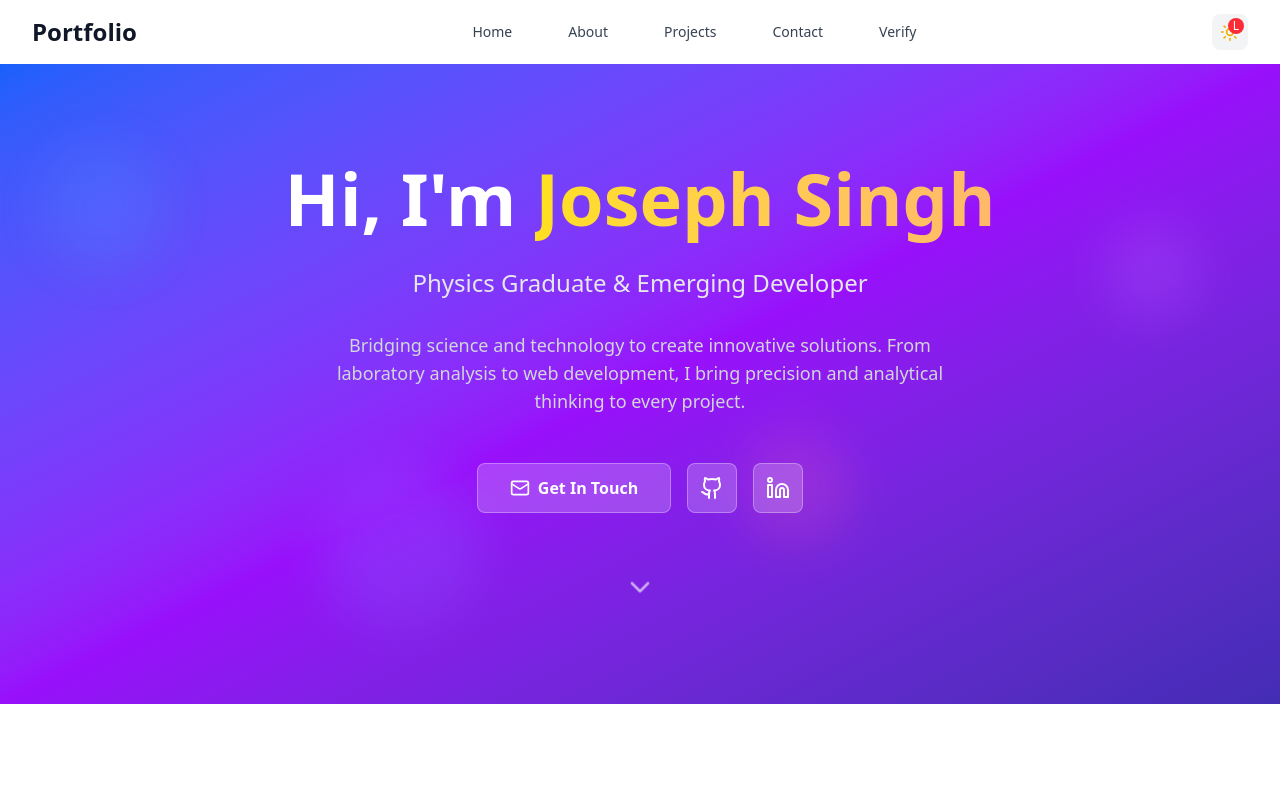
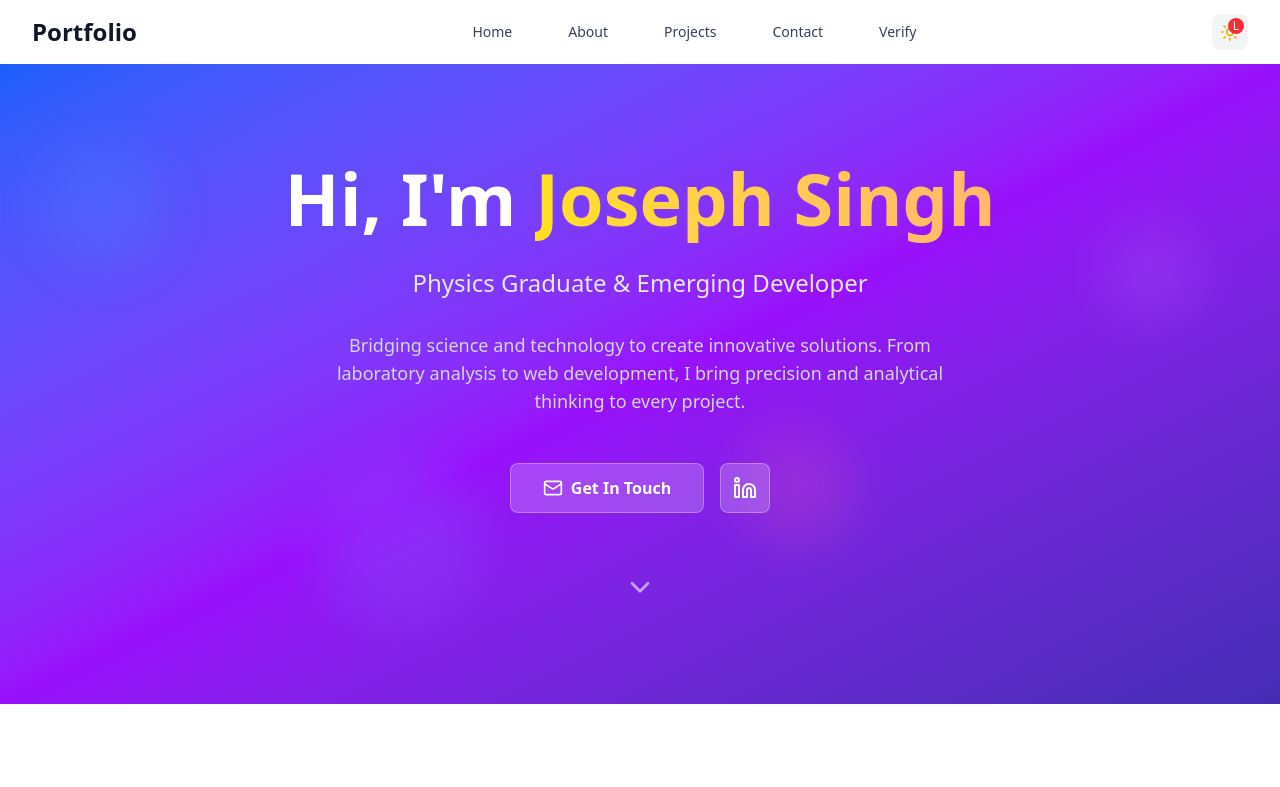
Before and after one commit to joseph-singh-lai/personal-portfolio-9987, a Next.js app: page / in a window 1280 px wide. Shown: the top 787 px of the page. Built offline with nearby package versions, Linux system fonts and the light colour scheme.

Commit message:
Remove GitHub icon, update LinkedIn link, and match styling with Get In Touch button

```diff
--- a/src/components/Hero.tsx
+++ b/src/components/Hero.tsx
@@ -1,7 +1,7 @@
 'use client'
 
 import { motion } from 'framer-motion'
-import { ChevronDown, Github, Linkedin, Mail } from 'lucide-react'
+import { ChevronDown, Linkedin, Mail } from 'lucide-react'
 import ScrollAnimation from './ScrollAnimation'
 
 const Hero = () => {
@@ -76,22 +76,13 @@ const Hero = () => {
 
               <div className="flex gap-3 sm:gap-4 justify-center">
                 <a
-                  href="https://github.com/josephsingh"
+                  href="https://www.linkedin.com/in/joseph-singh-90a87b161/"
                   target="_blank"
                   rel="noopener noreferrer"
-                  className="p-3 bg-white/20 dark:bg-gray-800/30 backdrop-blur-sm hover:bg-white/30 dark:hover:bg-gray-700/50 rounded-lg border border-white/30 dark:border-gray-600/50 transition-all duration-200"
-                  aria-label="GitHub"
-                >
-                  <Github size={20} className="text-white dark:text-blue-400 sm:w-6 sm:h-6" />
-                </a>
-                <a
-                  href="https://linkedin.com/in/josephsingh"
-                  target="_blank"
-                  rel="noopener noreferrer"
-                  className="p-3 bg-white/20 dark:bg-gray-800/30 backdrop-blur-sm hover:bg-white/30 dark:hover:bg-gray-700/50 rounded-lg border border-white/30 dark:border-gray-600/50 transition-all duration-200"
+                  className="p-3 bg-white/20 backdrop-blur-sm hover:bg-white/30 rounded-lg border border-white/30 transition-all duration-200"
                   aria-label="LinkedIn"
                 >
-                  <Linkedin size={20} className="text-white dark:text-blue-400 sm:w-6 sm:h-6" />
+                  <Linkedin size={20} className="text-white sm:w-6 sm:h-6" />
                 </a>
               </div>
             </motion.div>
```
